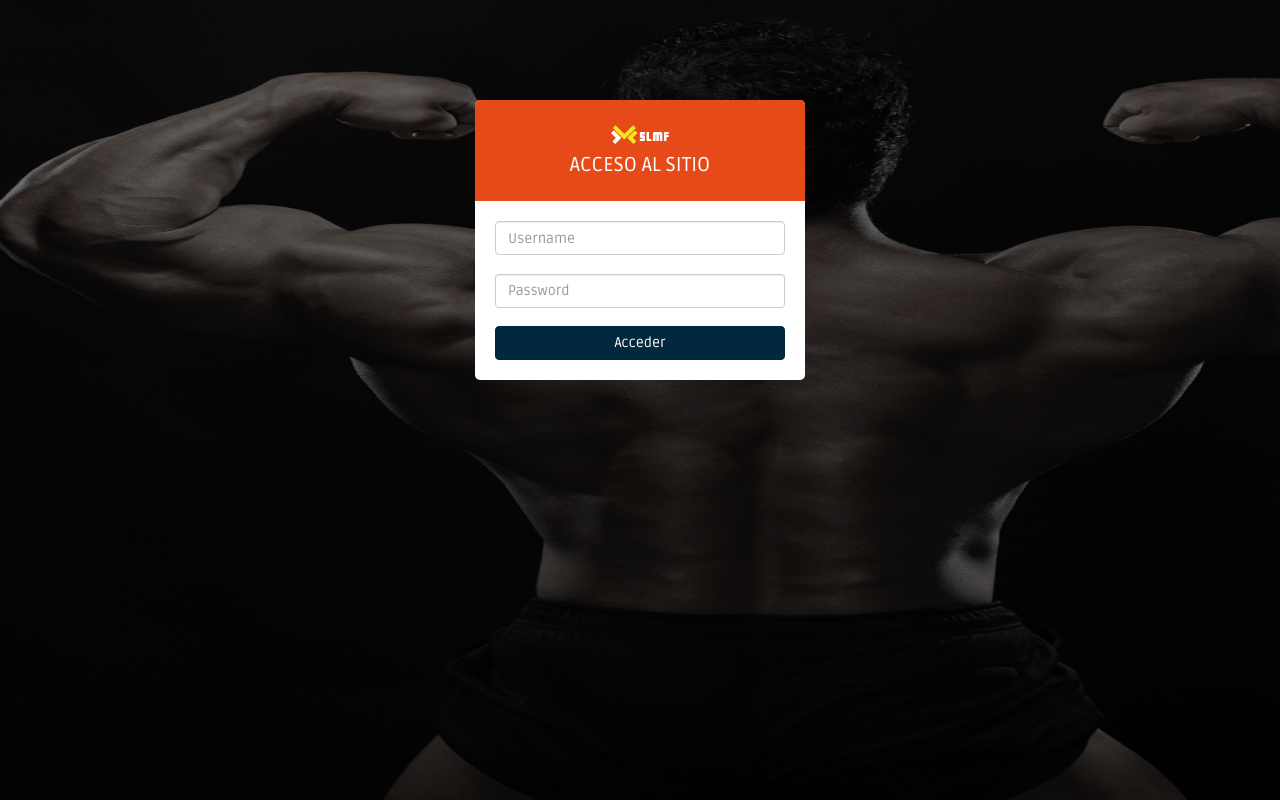
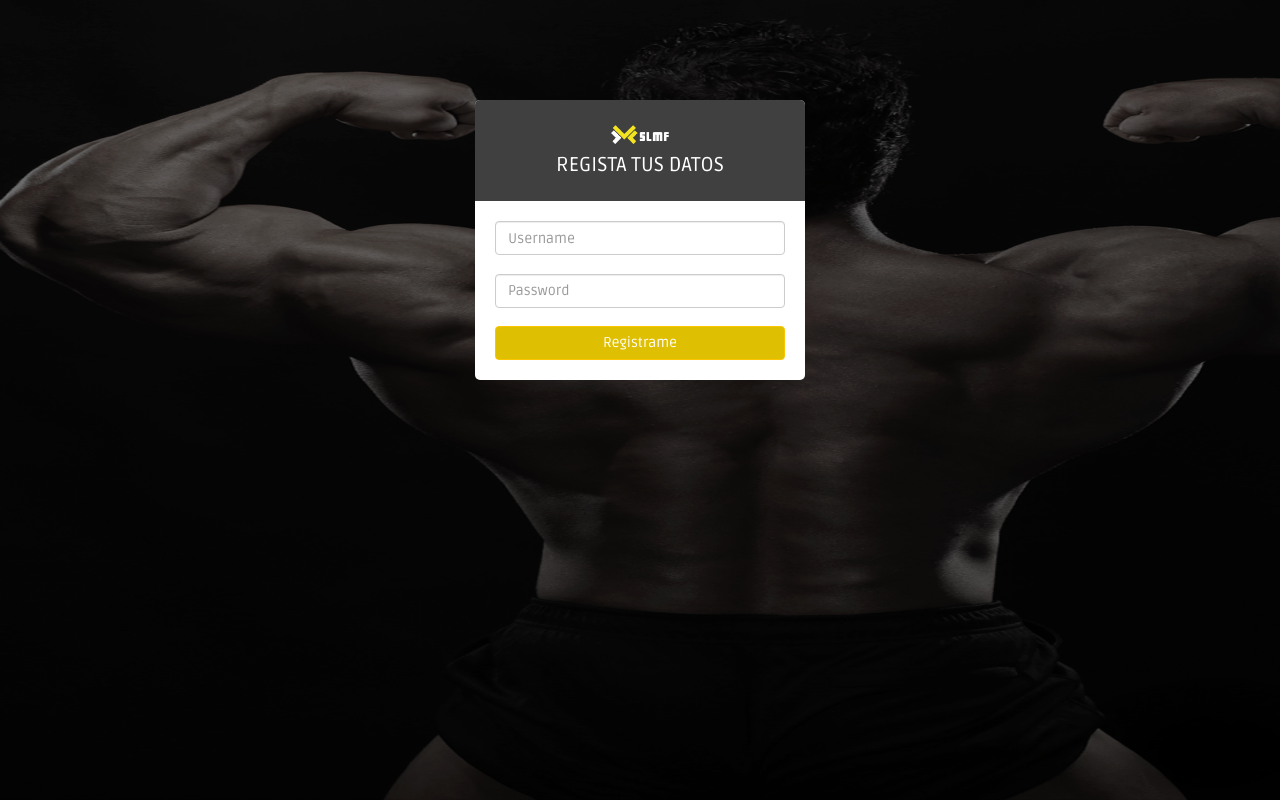
Before and after one commit to ogarciafdz/prototypeSMF, a PHP site: page /registro.php in a window 1280 px wide. Run offline with PHP 8.4, Linux system fonts and the light colour scheme.

Commit message:
cambios para casa

```diff
--- a/dist/css/style.css
+++ b/dist/css/style.css
@@ -92,8 +92,8 @@ a, a:hover, a:focus {
 
 .btn-theme {
     color: #fff;
-    background-color: #01283C;
-    border-color: #01283C;
+    background-color: rgb(223, 191, 1);
+    border-color: rgb(253, 196, 0);
 }
 .btn-theme:hover,
 .btn-theme:focus,
@@ -1936,7 +1936,7 @@ label {
     margin: 0;
     padding: 25px 20px;
     text-align: center;
-    background: #E64A19;
+    background:rgb(64, 64, 64);
     border-radius: 5px 5px 0 0;
     -webkit-border-radius: 5px 5px 0 0;
     color: #fff;
--- a/registro.php
+++ b/registro.php
@@ -40,7 +40,7 @@ MAIN CONTENT
             <h2 class="form-login-heading">
                 <img src="files/images/SLMF/slmf-logo.png" style="max-width:20%;
 		        max-height:100%; position: relative; margin-bottom: 10px;"><br>
-                Acceso al sitio</h2>
+                Regista tus datos </h2>
 
             <div class="login-wrap">
                 <input class="form-control" placeholder="Username" id="inputEmail" name="username" type="text">
@@ -48,7 +48,7 @@ MAIN CONTENT
                 <input class="form-control" placeholder="Password" id="inputPassword" required="required"
                        name="password" type="password" value="">
                 <br>
-                <input class="btn btn-theme btn-block" type="submit" value="Acceder">
+                <input class="btn btn-theme btn-block" type="submit" value="Registrame">
             </div>
 
         </form>
```
